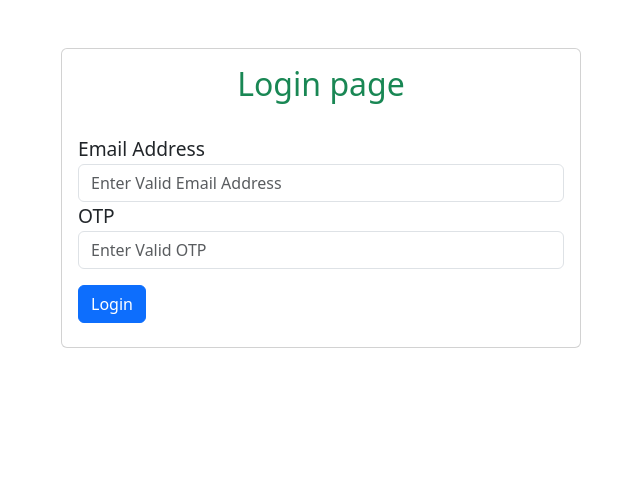
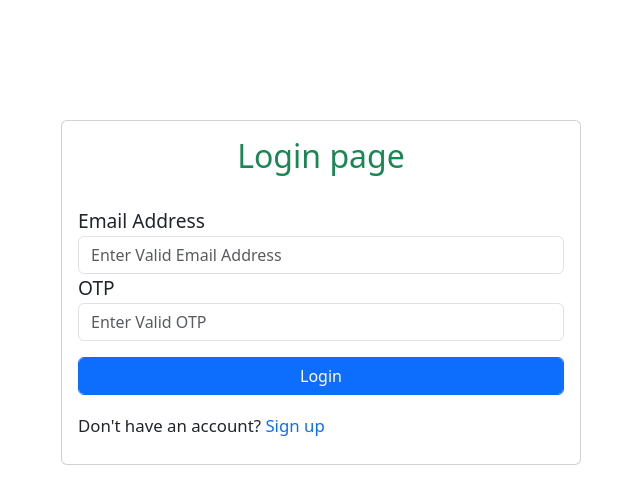
Before and after one commit to nagesh882/advance-django-admin-panel, a Django app: template django_task/login/templates/login.html in a window 1280 px wide. Shown: the top 504 px of the page, without its empty margins (319-959 px from the left). Run offline with Django 5.2, Linux system fonts and the light colour scheme; the template is opened without the code that fills it, so the values that code supplies are empty.

Commit message:
Some changes made in url.py

```diff
--- a/django_task/login/templates/login.html
+++ b/django_task/login/templates/login.html
@@ -1,7 +1,7 @@
 {% extends 'base.html' %}
 
 {% block content %}
-<div class="card mt-5 mx-auto">
+<div class="card mx-auto" style="margin: 120px auto;">
     <div class="card-title">
         <h2 class="text-center text-success my-3">Login page</h2>
         <div class="card-body">
@@ -25,7 +25,8 @@
                         <input type="text" class="form-control" name="OTP" placeholder="Enter Valid OTP">
                     </div>
                 </div>
-                <button type="submit" class="btn btn-primary mx-auto mt-3">Login</button>
+                <button type="submit" class="btn btn-primary mx-auto mt-3 form-control">Login</button>
+                <label class="mt-3"><small>Don't have an account? <a href="{% url 'register' %}" style="text-decoration: none"><span>Sign up</span></a><small></label>
             </form>
         </div>
     </div>
--- a/django_task/login/templates/register.html
+++ b/django_task/login/templates/register.html
@@ -30,7 +30,7 @@
                                 <input type="date" class="form-control" name="user_dob" placeholder="Enter Valid D.O.B.">
                             </div>
                         </div>
-                        <button type="submit" class="btn btn-lg btn-primary mx-auto mt-3">Register</button>
+                        <button type="submit" class="btn btn-primary mx-auto mt-3 form-control">Register</button>
                     </form>
                 </div>
             </div>
--- a/django_task/login/urls.py
+++ b/django_task/login/urls.py
@@ -3,8 +3,8 @@ from login import views
 
 urlpatterns = [
     path('register', views.register, name='register'),
-    path('login/', views.login, name='login'),
+    path('', views.login, name='login'),
     path('HomePage/', views.HomePage, name='HomePage'),
-    path('', views.indexPage, name='indexPage'),
+    path('indexPage/', views.indexPage, name='indexPage'),
     path('logout/', views.user_logout, name='logout'),
 ]
```
Also changed, not shown: django_task/db.sqlite3.
